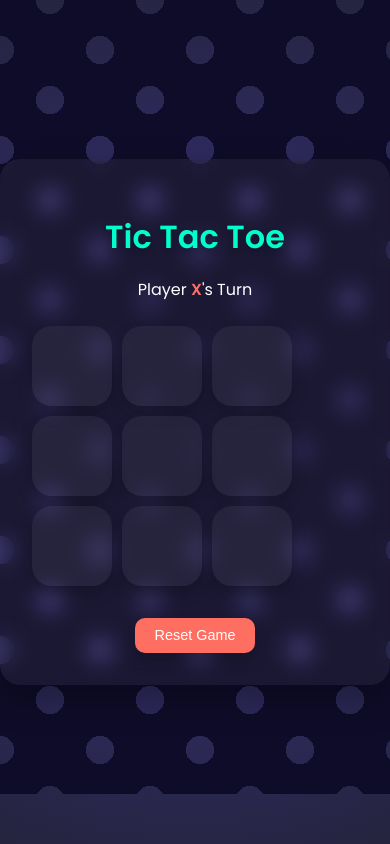
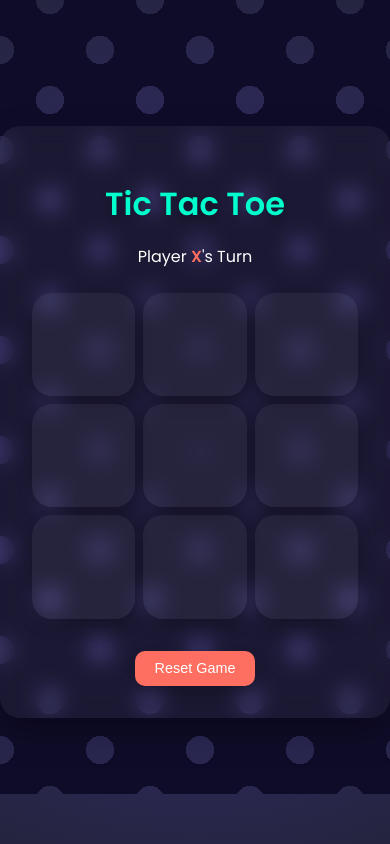
Before and after one commit to rsreehari/TIC-TAC-TOE, a plain HTML site: page index.html in a window 390 px wide. Drawn offline with Linux system fonts and the light colour scheme.

Commit message:
Adjust Tic Tac Toe board layout for better alignment and responsiveness

```diff
--- a/style.css
+++ b/style.css
@@ -43,7 +43,7 @@ body {
     position: relative;
     z-index: 1;
     width: 90%;
-    max-width: 600px;
+    max-width: 400px; /* Adjusted for better alignment */
     margin: 0 auto;
   }
 
@@ -71,11 +71,12 @@ body {
   /* Board */
   .board {
     display: grid;
-    grid-template-columns: repeat(3, minmax(80px, 120px));
-    grid-template-rows: repeat(3, minmax(80px, 120px));
+    grid-template-columns: repeat(3, 1fr);
+    grid-template-rows: repeat(3, 1fr);
     gap: 10px;
     margin-bottom: 2rem;
-    perspective: 1000px;
+    width: 100%;
+    aspect-ratio: 1; /* Ensures the board is a perfect square */
   }
 
   /* Cells */
@@ -90,6 +91,7 @@ body {
     box-shadow: 0 8px 15px rgba(0, 0, 0, 0.2);
     position: relative;
     transform-style: preserve-3d;
+    aspect-ratio: 1; /* Ensures cells are perfect squares */
   }
 
   .cell:hover {
@@ -172,8 +174,7 @@ body {
     }
 
     .board {
-      grid-template-columns: repeat(3, minmax(60px, 80px));
-      grid-template-rows: repeat(3, minmax(60px, 80px));
+      gap: 8px; /* Smaller gap for smaller screens */
     }
 
     .reset-btn {
```
